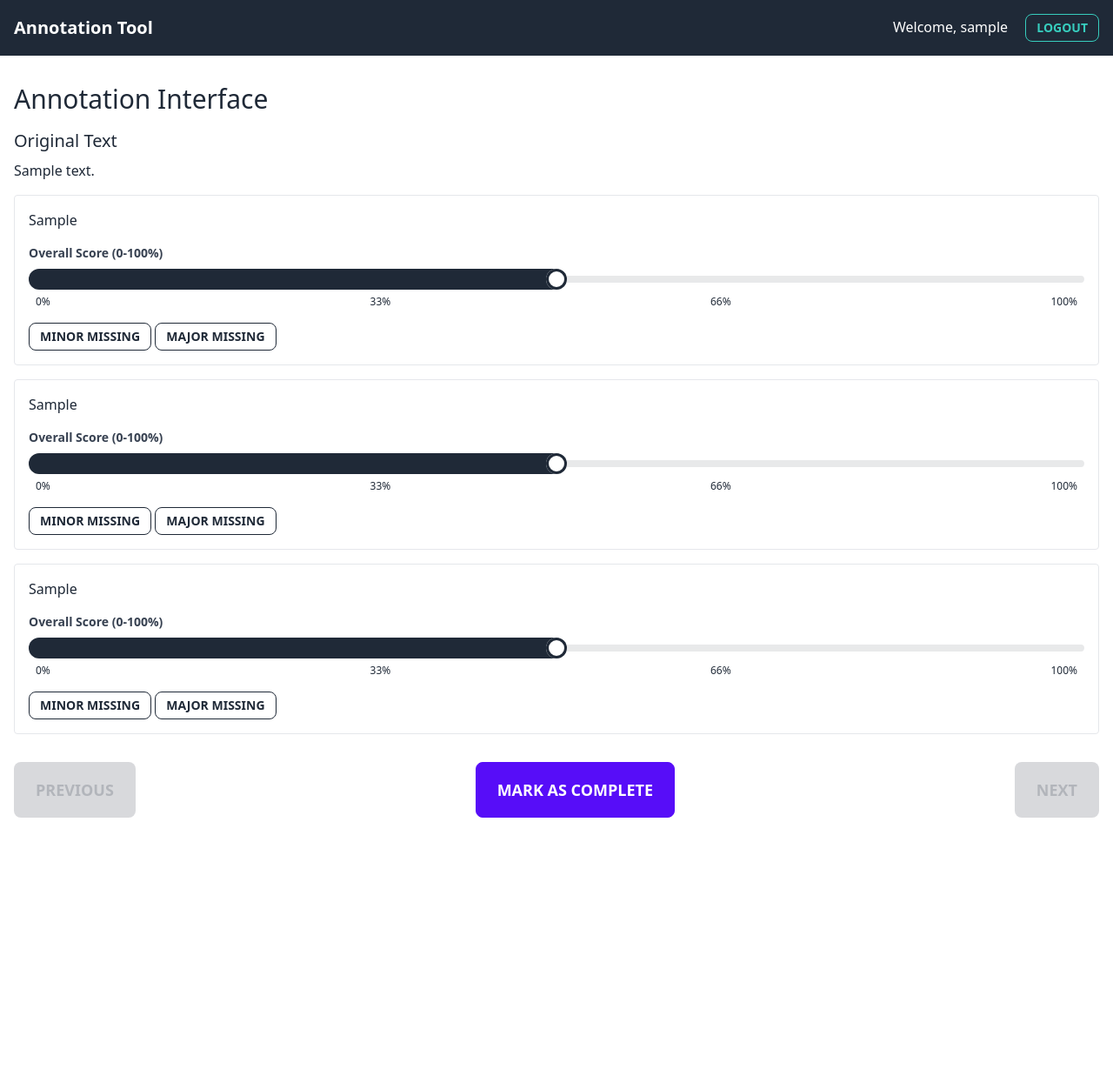
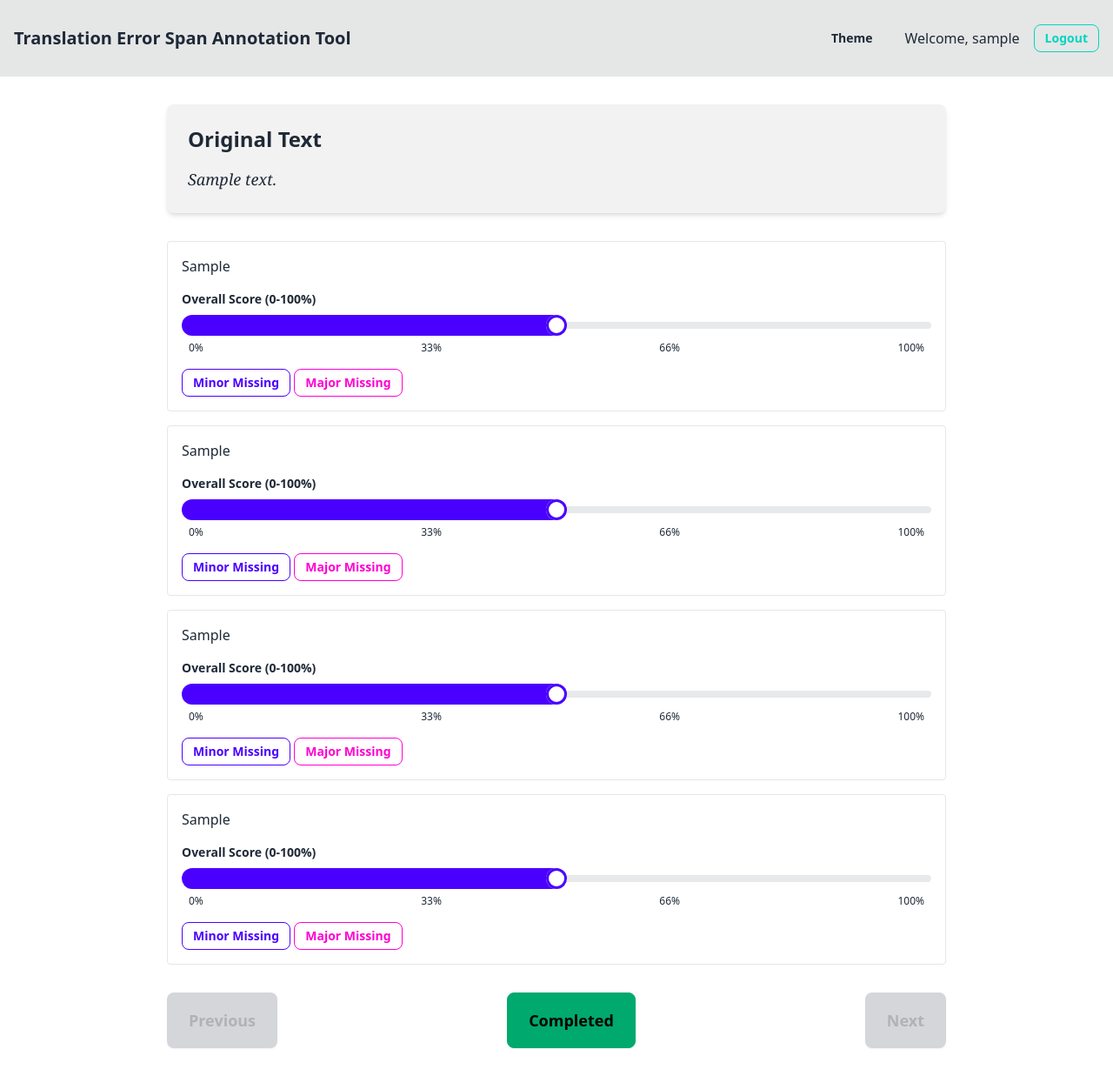
Before and after one commit to Haffi112/error-span-labelling, a Flask app: page /annotate/1 in a window 1280 px wide. Shown: the whole page at 87% size. Before the commit the page ends 940 px from the top, so only its background shows below. Run offline with Flask 3, Linux system fonts and the light colour scheme; a user stored in the database is signed in; tables that the repository leaves empty hold one stand-in row (values such as "Sample post"); parts of the project's set-up code (start-up, migrations or seed data) failed here and were passed over; some libraries are stand-ins or nearby versions.

Commit message:
New features.

```diff
--- a/app.py
+++ b/app.py
@@ -149,6 +149,15 @@ def create_app():
         sentence = Sentence.query.get_or_404(sentence_id)
         form = AnnotationForm()
 
+        # Check if the current user has completed this annotation
+        user_annotation = Annotation.query.filter_by(
+            sentence_id=sentence_id,
+            annotator_id=current_user.id,
+            is_completed=True
+        ).first()
+
+        is_completed = user_annotation is not None
+
         if form.validate_on_submit():
             # Handle form submission (marking as complete)
             annotation = Annotation.query.filter_by(
@@ -175,7 +184,7 @@ def create_app():
         prev_sentence = Sentence.query.filter(Sentence.id < sentence_id).order_by(Sentence.id.desc()).first()
 
         # Create a shuffled list of model names
-        models = ['model1', 'model2', 'model3']
+        models = ['model1', 'model2', 'model3', 'model4']
         random.seed(sentence_id)  # Use sentence_id as seed for consistent shuffling
         shuffled_models = random.sample(models, len(models))
 
@@ -184,7 +193,8 @@ def create_app():
                                sentence=sentence,
                                next_id=next_sentence.id if next_sentence else None,
                                prev_id=prev_sentence.id if prev_sentence else None,
-                               shuffled_models=shuffled_models)
+                               shuffled_models=shuffled_models,
+                               is_completed=is_completed)
 
     @app.route('/save_annotation', methods=['POST'])
     @login_required
@@ -228,6 +238,8 @@ def create_app():
                 ]
             if 'overall_score' in data:
                 annotation.overall_score = data['overall_score']
+            if 'is_completed' in data:
+                annotation.is_completed = data['is_completed']
 
             db.session.commit()
             return jsonify({'success': True})
@@ -268,7 +280,9 @@ def create_app():
                         model2_name=row['model2_name'],
                         model2_translation=row['model2_translation'],
                         model3_name=row['model3_name'],
-                        model3_translation=row['model3_translation']
+                        model3_translation=row['model3_translation'],
+                        model4_name=row['model4_name'],
+                        model4_translation=row['model4_translation']
                     )
                     db.session.add(new_sentence)
 
--- a/models.py
+++ b/models.py
@@ -27,6 +27,8 @@ class Sentence(db.Model):
     model2_translation = db.Column(db.Text, nullable=False)
     model3_name = db.Column(db.String(100), nullable=False)
     model3_translation = db.Column(db.Text, nullable=False)
+    model4_name = db.Column(db.String(100), nullable=False)
+    model4_translation = db.Column(db.Text, nullable=False)
 
     def __getitem__(self, key):
         return getattr(self, key)
--- a/templates/annotate.html
+++ b/templates/annotate.html
@@ -1,25 +1,24 @@
 {% extends "base.html" %}
 
 {% block content %}
-<div class="py-8">
-    <h1 class="text-3xl mb-4">Annotation Interface</h1>
+<div class="py-8 max-w-4xl mx-auto">
     <div id="annotation-form" data-sentence-id="{{ sentence.id }}">
         {{ form.csrf_token }}
-        <div class="mb-4">
-            <h2 class="text-xl mb-2">Original Text</h2>
-            <p class="mb-4 original-text">{{ sentence.original_text }}</p>
+        <div class="mb-8 bg-base-200 p-6 rounded-lg shadow-md">
+            <h2 class="text-2xl font-bold mb-4 text-base-content">Original Text</h2>
+            <p class="text-lg leading-relaxed text-base-content font-serif italic">{{ sentence.original_text }}</p>
         </div>
         {% for model in shuffled_models %}
-        <div class="border p-4 rounded mb-4">
+        <div class="border border-base-300 p-4 rounded mb-4 bg-base-100">
             <div class="mb-4 translation-container">
-                <p class="mb-4 translation" data-model="{{ sentence[model + '_name'] }}">{{ sentence[model + '_translation'] }}</p>
+                <p class="mb-4 translation text-base-content" data-model="{{ sentence[model + '_name'] }}">{{ sentence[model + '_translation'] }}</p>
             </div>
             <div class="mb-4">
-                <label class="block text-gray-700 text-sm font-bold mb-2" for="score{{ loop.index0 }}">
+                <label class="block text-base-content text-sm font-bold mb-2" for="score{{ loop.index0 }}">
                     Overall Score (0-100%)
                 </label>
-                <input type="range" min="0" max="100" value="50" class="range" step="1" id="score{{ loop.index0 }}" data-model="{{ sentence[model + '_name'] }}" />
-                <div class="w-full flex justify-between text-xs px-2">
+                <input type="range" min="0" max="100" value="50" class="range range-primary" step="1" id="score{{ loop.index0 }}" data-model="{{ sentence[model + '_name'] }}" />
+                <div class="w-full flex justify-between text-xs px-2 text-base-content">
                     <span>0%</span>
                     <span>33%</span>
                     <span>66%</span>
@@ -27,19 +26,25 @@
                 </div>
             </div>
             <div class="mt-4">
-                <button type="button" class="btn btn-sm btn-outline missing-content-btn" data-missing-type="minor" data-model="{{ sentence[model + '_name'] }}">Minor Missing</button>
-                <button type="button" class="btn btn-sm btn-outline missing-content-btn" data-missing-type="major" data-model="{{ sentence[model + '_name'] }}">Major Missing</button>
+                <button type="button" class="btn btn-sm btn-outline btn-primary missing-content-btn" data-missing-type="minor" data-model="{{ sentence[model + '_name'] }}">Minor Missing</button>
+                <button type="button" class="btn btn-sm btn-outline btn-secondary missing-content-btn" data-missing-type="major" data-model="{{ sentence[model + '_name'] }}">Major Missing</button>
             </div>
         </div>
         {% endfor %}
         <div class="mt-8 flex justify-between">
             {% if prev_id %}
-            <a href="{{ url_for('annotate_sentence', sentence_id=prev_id) }}" class="btn btn-lg btn-secondary">Previous</a>
+            <a href="{{ url_for('annotate_sentence', sentence_id=prev_id) }}" class="btn btn-lg btn-neutral">Previous</a>
             {% else %}
-            <button class="btn btn-lg btn-secondary" disabled>Previous</button>
+            <button class="btn btn-lg btn-neutral" disabled>Previous</button>
             {% endif %}
 
-            <button type="button" class="btn btn-lg btn-primary" id="mark-complete">Mark as Complete</button>
+            <button type="button" class="btn btn-lg {% if is_completed %}btn-success{% else %}btn-outline btn-success{% endif %}" id="mark-complete">
+                {% if is_completed %}
+                    Completed
+                {% else %}
+                    Mark as Complete
+                {% endif %}
+            </button>
 
             {% if next_id %}
             <a href="{{ url_for('annotate_sentence', sentence_id=next_id) }}" class="btn btn-lg btn-primary">Next</a>
@@ -51,40 +56,24 @@
 </div>
 
 <!-- Error Type Modal -->
-<div id="errorTypeModal" class="fixed z-10 inset-0 overflow-y-auto hidden" aria-labelledby="modal-title" role="dialog" aria-modal="true">
-    <div class="flex items-end justify-center min-h-screen pt-4 px-4 pb-20 text-center sm:block sm:p-0">
-        <div class="fixed inset-0 bg-gray-500 bg-opacity-75 transition-opacity" aria-hidden="true"></div>
-        <span class="hidden sm:inline-block sm:align-middle sm:h-screen" aria-hidden="true">&#8203;</span>
-        <div class="inline-block align-bottom bg-white rounded-lg text-left overflow-hidden shadow-xl transform transition-all sm:my-8 sm:align-middle sm:max-w-lg sm:w-full">
-            <div class="bg-white px-4 pt-5 pb-4 sm:p-6 sm:pb-4">
-                <h3 class="text-lg leading-6 font-medium text-gray-900" id="modal-title">
-                    Select Error Type
-                </h3>
-                <div class="mt-2">
-                    <p class="text-sm text-gray-500">
-                        Please select the type of error for the highlighted text.
-                    </p>
-                </div>
-            </div>
-            <div class="bg-gray-50 px-4 py-3 sm:px-6 sm:flex sm:flex-row-reverse">
-                <button type="button" class="w-full inline-flex justify-center rounded-md border border-transparent shadow-sm px-4 py-2 bg-red-600 text-base font-medium text-white hover:bg-red-700 focus:outline-none focus:ring-2 focus:ring-offset-2 focus:ring-red-500 sm:ml-3 sm:w-auto sm:text-sm" id="majorErrorBtn">
-                    Major Error
-                </button>
-                <button type="button" class="mt-3 w-full inline-flex justify-center rounded-md border border-gray-300 shadow-sm px-4 py-2 bg-white text-base font-medium text-gray-700 hover:bg-gray-50 focus:outline-none focus:ring-2 focus:ring-offset-2 focus:ring-indigo-500 sm:mt-0 sm:ml-3 sm:w-auto sm:text-sm" id="minorErrorBtn">
-                    Minor Error
-                </button>
-            </div>
+<div id="errorTypeModal" class="modal">
+    <div class="modal-box">
+        <h3 class="font-bold text-lg">Select Error Type</h3>
+        <p class="py-4">Please select the type of error for the highlighted text.</p>
+        <div class="modal-action">
+            <button id="majorErrorBtn" class="btn btn-error">Major Error</button>
+            <button id="minorErrorBtn" class="btn btn-warning">Minor Error</button>
         </div>
     </div>
 </div>
 
 <style>
     .highlight-minor {
-        background-color: rgba(255, 255, 0, 0.3);
+        background-color: oklch(var(--s));
         position: relative;
     }
     .highlight-major {
-        background-color: rgba(255, 0, 0, 0.3);
+        background-color: oklch(var(--a));
         position: relative;
     }
 
@@ -95,7 +84,7 @@
         top: -10px;
         right: -10px;
         cursor: pointer;
-        background-color: white;
+        background-color: hsl(var(--b1));
         border-radius: 50%;
         width: 20px;
         height: 20px;
@@ -109,7 +98,7 @@
         top: -10px;
         right: -10px;
         cursor: pointer;
-        background-color: white;
+        background-color: hsl(var(--b1));
         border-radius: 50%;
         width: 20px;
         height: 20px;
@@ -118,8 +107,8 @@
         font-weight: bold;
     }
     .btn-active {
-        background-color: #4CAF50;
-        color: white;
+        background-color: hsl(var(--p));
+        color: hsl(var(--pc));
     }
 </style>
 
@@ -142,28 +131,46 @@ document.addEventListener('DOMContentLoaded', function() {
 
     translations.forEach(translation => {
         originalTexts.set(translation, translation.textContent);
-        translation.addEventListener('mouseup', handleSelection);
+        // No need to add event listener here
     });
+
+    document.addEventListener('mouseup', handleSelection);
 
     function handleSelection(event) {
         const selection = window.getSelection();
         if (selection.toString().length > 0) {
+            let node = selection.anchorNode;
+
+            // Traverse up from the selected node to find the parent with class 'translation'
+            while (node && node !== document) {
+                if (node.nodeType === Node.ELEMENT_NODE && node.classList.contains('translation')) {
+                    break;
+                }
+                node = node.parentNode;
+            }
+
+            if (node && node.classList && node.classList.contains('translation')) {
+                const translation = node;
                 const range = selection.getRangeAt(0);
                 const startContainer = range.startContainer;
                 const endContainer = range.endContainer;
 
-            let startOffset = getTextOffset(this, startContainer, range.startOffset);
-            let endOffset = getTextOffset(this, endContainer, range.endOffset);
+                let startOffset = getTextOffset(translation, startContainer, range.startOffset);
+                let endOffset = getTextOffset(translation, endContainer, range.endOffset);
 
                 currentSelection = {
-                translation: this,
+                    translation: translation,
                     start: startOffset,
                     end: endOffset,
-                text: originalTexts.get(this).slice(startOffset, endOffset)
+                    text: originalTexts.get(translation).slice(startOffset, endOffset)
                 };
-            errorTypeModal.classList.remove('hidden');
+
+                // Open the modal
+                errorTypeModal.classList.add('modal-open');
             }
         }
+    }
+
 
     function getTextOffset(rootElement, targetNode, offset) {
         const treeWalker = document.createTreeWalker(rootElement, NodeFilter.SHOW_TEXT, null, false);
@@ -173,13 +180,11 @@ document.addEventListener('DOMContentLoaded', function() {
             if (treeWalker.currentNode === targetNode) {
                 return currentOffset + offset;
             }
-            // Remove the condition to include all text nodes
             currentOffset += treeWalker.currentNode.length;
         }
 
         return currentOffset;
     }
-
 
     function saveAnnotation(data) {
         fetch('/save_annotation', {
@@ -235,10 +240,10 @@ document.addEventListener('DOMContentLoaded', function() {
         translation.innerHTML = newHTML;
     }
 
-
     function createHighlightSpan(text, start, end, type) {
         return `<span class="highlight-${type}" data-start="${start}" data-end="${end}" onclick="removeHighlight(this, event)">${text}</span>`;
     }
+
 
 
     function removeHighlight(span, event) {
@@ -265,11 +270,7 @@ document.addEventListener('DOMContentLoaded', function() {
         });
     }
 
-
     window.removeHighlight = removeHighlight;  // Ensure this function is accessible globally
-
-
-    window.removeHighlight = removeHighlight;  // Make it globally accessible
 
     function loadExistingAnnotations() {
         fetch(`/get_annotations/${form.dataset.sentenceId}`)
@@ -318,8 +319,6 @@ document.addEventListener('DOMContentLoaded', function() {
             });
     }
 
-
-
     loadExistingAnnotations();
 
     function handleErrorType(type) {
@@ -352,11 +351,10 @@ document.addEventListener('DOMContentLoaded', function() {
                 }
             });
 
-            errorTypeModal.classList.add('hidden');
+            errorTypeModal.classList.remove('modal-open');
             currentSelection = null;
         }
     }
-
 
     majorErrorBtn.addEventListener('click', () => handleErrorType('major'));
     minorErrorBtn.addEventListener('click', () => handleErrorType('minor'));
@@ -417,15 +415,17 @@ document.addEventListener('DOMContentLoaded', function() {
     }
 
     markCompleteBtn.addEventListener('click', () => {
+        const isCompleted = markCompleteBtn.classList.contains('btn-success') && !markCompleteBtn.classList.contains('btn-outline');
         saveAnnotation({
             sentence_id: form.dataset.sentenceId,
-            is_completed: true
+            is_completed: !isCompleted
         });
-        alert('Task marked as complete');
-        if (nextBtn && nextBtn.href) {
-            window.location.href = nextBtn.href;
+        if (isCompleted) {
+            markCompleteBtn.classList.add('btn-outline');
+            markCompleteBtn.textContent = 'Mark as Complete';
         } else {
-            window.location.href = '{{ url_for("annotate") }}';
+            markCompleteBtn.classList.remove('btn-outline');
+            markCompleteBtn.textContent = 'Completed';
         }
     });
 });
--- a/templates/base.html
+++ b/templates/base.html
@@ -4,16 +4,53 @@
     <meta charset="UTF-8">
     <meta name="viewport" content="width=device-width, initial-scale=1.0">
     <title>{% block title %}Translation Error Span Annotation{% endblock %}</title>
-    <link href="https://cdn.jsdelivr.net/npm/daisyui@2.51.5/dist/full.css" rel="stylesheet" type="text/css" />
+    <link href="https://cdn.jsdelivr.net/npm/daisyui@4.12.10/dist/full.min.css" rel="stylesheet" type="text/css" />
     <script src="https://cdn.tailwindcss.com"></script>
 </head>
 <body>
-    <nav class="bg-gray-800 p-4">
+    <nav class="bg-base-300 p-4">
         <div class="container mx-auto flex justify-between items-center">
-            <a href="{{ url_for('index') }}" class="text-white text-xl font-bold">Annotation Tool</a>
-            <div>
+            <a href="{{ url_for('index') }}" class="text-base-content text-xl font-bold">Translation Error Span Annotation Tool</a>
+            <div class="flex items-center">
+                <div class="dropdown dropdown-end mr-4">
+                    <label tabindex="0" class="btn btn-ghost m-1">Theme</label>
+                    <ul tabindex="0" class="dropdown-content menu p-2 shadow bg-base-100 rounded-box w-52 theme-dropdown">
+                        <li><a onclick="changeTheme('light')">Light</a></li>
+                        <li><a onclick="changeTheme('dark')">Dark</a></li>
+                        <li><a onclick="changeTheme('cupcake')">Cupcake</a></li>
+                        <li><a onclick="changeTheme('bumblebee')">Bumblebee</a></li>
+                        <li><a onclick="changeTheme('emerald')">Emerald</a></li>
+                        <li><a onclick="changeTheme('corporate')">Corporate</a></li>
+                        <li><a onclick="changeTheme('synthwave')">Synthwave</a></li>
+                        <li><a onclick="changeTheme('retro')">Retro</a></li>
+                        <li><a onclick="changeTheme('cyberpunk')">Cyberpunk</a></li>
+                        <li><a onclick="changeTheme('valentine')">Valentine</a></li>
+                        <li><a onclick="changeTheme('halloween')">Halloween</a></li>
+                        <li><a onclick="changeTheme('garden')">Garden</a></li>
+                        <li><a onclick="changeTheme('forest')">Forest</a></li>
+                        <li><a onclick="changeTheme('aqua')">Aqua</a></li>
+                        <li><a onclick="changeTheme('lofi')">Lofi</a></li>
+                        <li><a onclick="changeTheme('pastel')">Pastel</a></li>
+                        <li><a onclick="changeTheme('fantasy')">Fantasy</a></li>
+                        <li><a onclick="changeTheme('wireframe')">Wireframe</a></li>
+                        <li><a onclick="changeTheme('black')">Black</a></li>
+                        <li><a onclick="changeTheme('luxury')">Luxury</a></li>
+                        <li><a onclick="changeTheme('dracula')">Dracula</a></li>
+                        <li><a onclick="changeTheme('cmyk')">CMYK</a></li>
+                        <li><a onclick="changeTheme('autumn')">Autumn</a></li>
+                        <li><a onclick="changeTheme('business')">Business</a></li>
+                        <li><a onclick="changeTheme('acid')">Acid</a></li>
+                        <li><a onclick="changeTheme('lemonade')">Lemonade</a></li>
+                        <li><a onclick="changeTheme('night')">Night</a></li>
+                        <li><a onclick="changeTheme('coffee')">Coffee</a></li>
+                        <li><a onclick="changeTheme('winter')">Winter</a></li>
+                        <li><a onclick="changeTheme('dim')">Dim</a></li>
+                        <li><a onclick="changeTheme('nord')">Nord</a></li>
+                        <li><a onclick="changeTheme('sunset')">Sunset</a></li>
+                    </ul>
+                </div>
                 {% if current_user.is_authenticated %}
-                    <span class="text-white mr-4">Welcome, {{ current_user.username }}</span>
+                    <span class="text-base-content mr-4">Welcome, {{ current_user.username }}</span>
                     <a href="{{ url_for('logout') }}" class="btn btn-sm btn-outline btn-accent">Logout</a>
                 {% else %}
                     <a href="{{ url_for('login') }}" class="btn btn-sm btn-outline btn-primary mr-2">Login</a>
@@ -25,5 +62,20 @@
     <div class="container mx-auto px-4">
         {% block content %}{% endblock %}
     </div>
+
+    <script>
+        function changeTheme(theme) {
+            document.documentElement.setAttribute('data-theme', theme);
+            localStorage.setItem('theme', theme);
+        }
+
+        // Load saved theme from localStorage
+        document.addEventListener('DOMContentLoaded', (event) => {
+            const savedTheme = localStorage.getItem('theme');
+            if (savedTheme) {
+                document.documentElement.setAttribute('data-theme', savedTheme);
+            }
+        });
+    </script>
 </body>
 </html>
```
Also changed, not shown: migrations/versions/44de649e4147_longer_password_hash.py (deleted, +0 -38 lines), templates/admin/upload.html (+5 -3 lines), test.csv (+3 -6 lines), 1 other file. Lines whose indentation alone changed are shown as unchanged.
